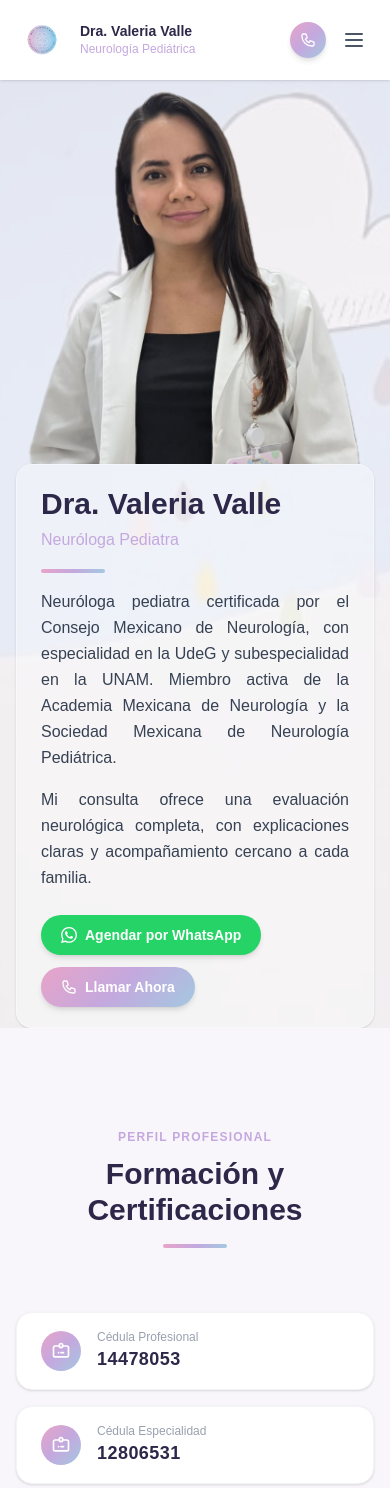
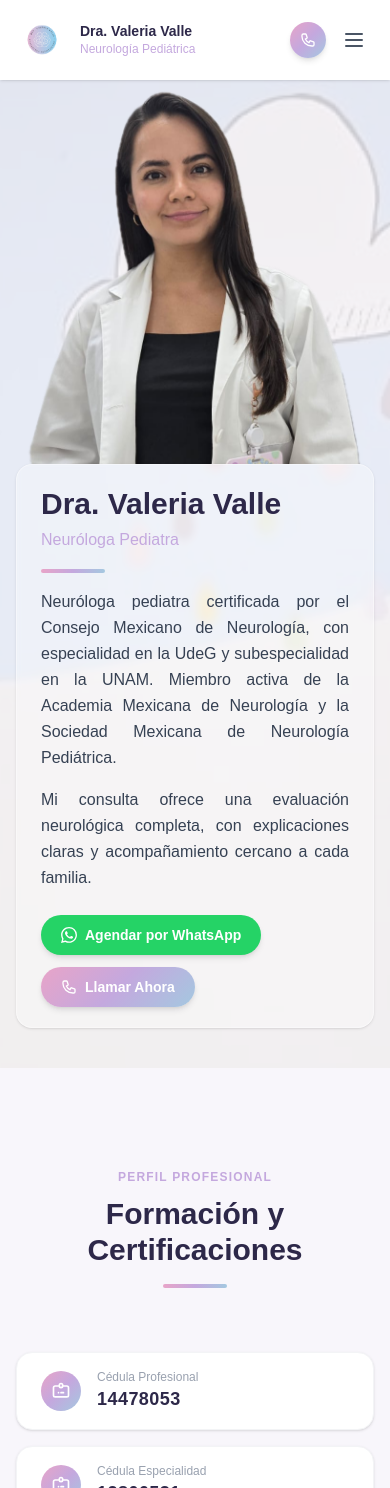
Before and after one commit to genesisbell/dr-valeria-valle-site, a Next.js app: page / in a window 390 px wide. Shown: the top 1488 px of the page. Built offline with nearby package versions, Linux system fonts and the light colour scheme; a web font is replaced by a local one.

Commit message:
better styling for about section

```diff
--- a/components/AboutSection.tsx
+++ b/components/AboutSection.tsx
@@ -40,7 +40,7 @@ export default function AboutSection() {
         <div className="absolute inset-0" style={ { backgroundColor: "rgba(248, 246, 251, 0.82)" } } />
       </div>
 
-      <div className="mx-auto max-w-7xl px-4 sm:px-6 lg:px-8">
+      <div className="mx-auto max-w-7xl px-4 sm:px-6 lg:px-8 pb-10 lg:pb-0">
         <div className="grid grid-cols-1 lg:grid-cols-2 gap-0 lg:gap-16 items-stretch">
 
           {/* Image — slides in from the left */ }
@@ -88,7 +88,8 @@ export default function AboutSection() {
             } }
           >
             <div
-              className="rounded-2xl bg-white/30 border border-white/40 shadow-sm px-6 py-5 flex flex-col gap-4 text-gray-700 text-base leading-relaxed">
+              className="rounded-2xl bg-white/30 backdrop-blur-xs border border-white/40 shadow-sm px-6 py-5 flex flex-col gap-4 text-gray-700 text-base leading-relaxed"
+              style={{ backdropFilter: 'blur(3px)' }}>
 
               {/* Name & credential */ }
               <div>
```
